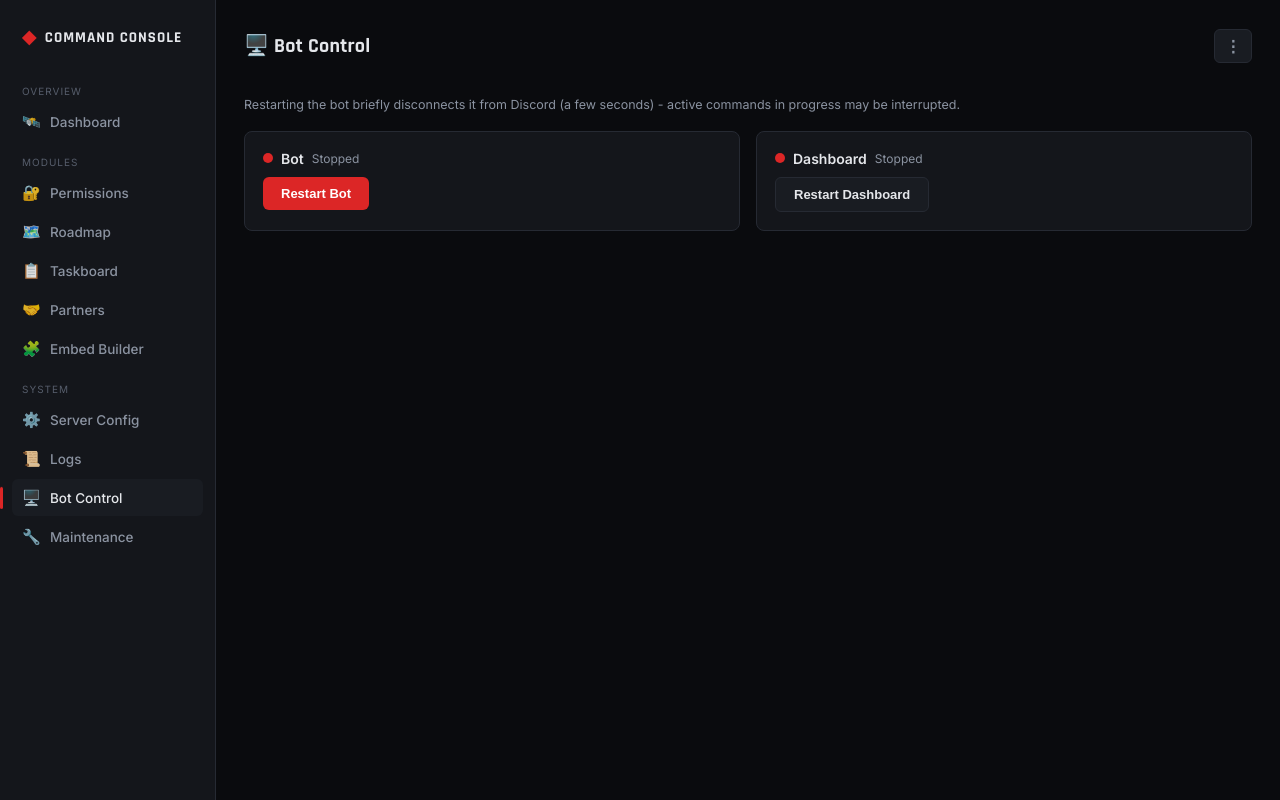
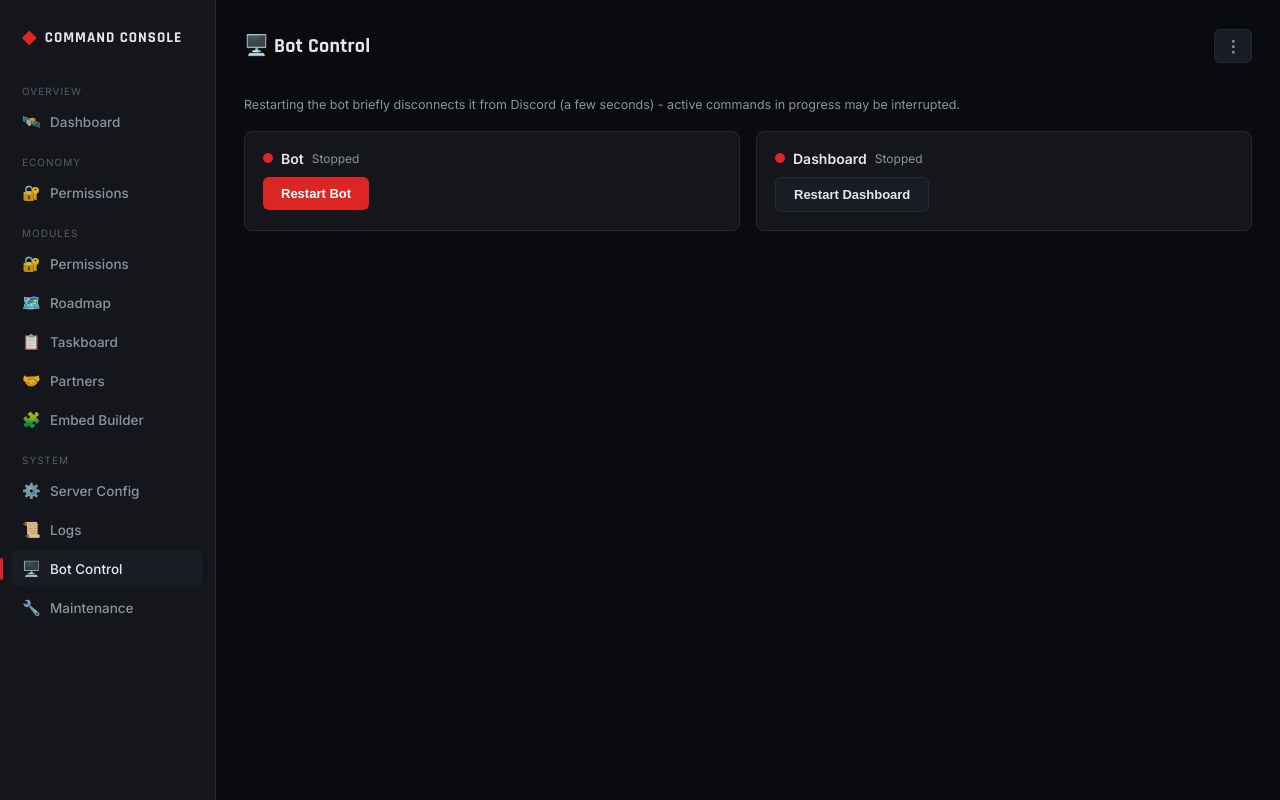
Before and after one commit to Superluks5/sw_announcement_bot, a Flask app: page /control in a window 1280 px wide. Run offline with Flask 3, Linux system fonts and the light colour scheme; the visitor is signed in with stand-in values (Sample User, id 1).

Commit message:
Update base.html

```diff
--- a/dashboard/templates/base.html
+++ b/dashboard/templates/base.html
@@ -236,6 +236,9 @@
             <div class="nav-group-label">Overview</div>
             <a href="{{ url_for('dashboard_home') }}" class="nav-item {{ 'active' if active_tab == 'home' }}"><span class="icon">🛰️</span> Dashboard</a>
 
+            <div class="nav-group-label">Economy</div>
+            <a href="{{ url_for('economy_permissions_page') }}" class="nav-item {{ 'active' if active_tab == 'economy_permissions' }}"><span class="icon">🔐</span> Permissions</a>
+
             <div class="nav-group-label">Modules</div>
             <a href="{{ url_for('permissions_page') }}" class="nav-item {{ 'active' if active_tab == 'permissions' }}"><span class="icon">🔐</span> Permissions</a>
             <a href="{{ url_for('roadmap_page') }}" class="nav-item {{ 'active' if active_tab == 'roadmap' }}"><span class="icon">🗺️</span> Roadmap</a>
```
